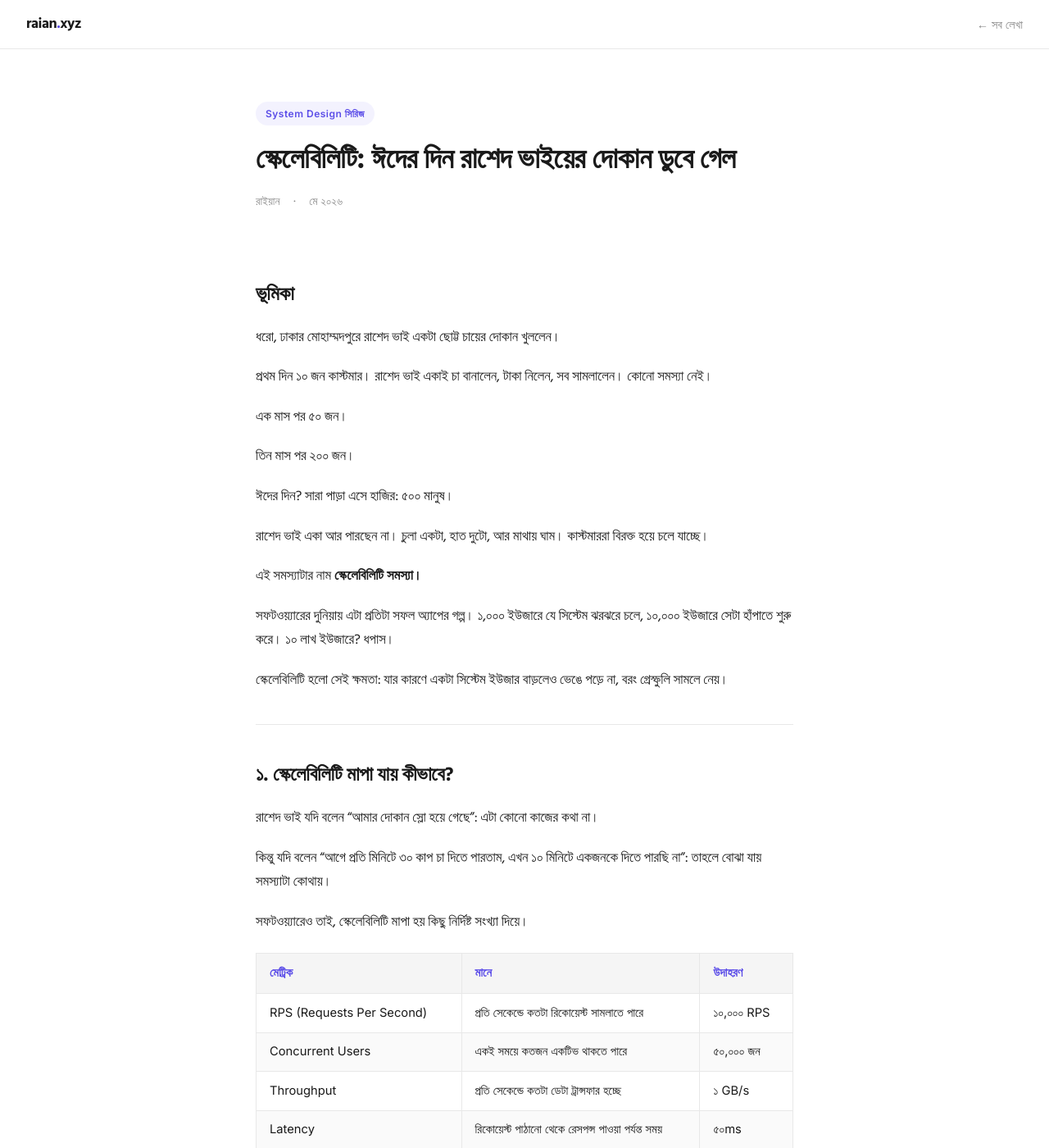
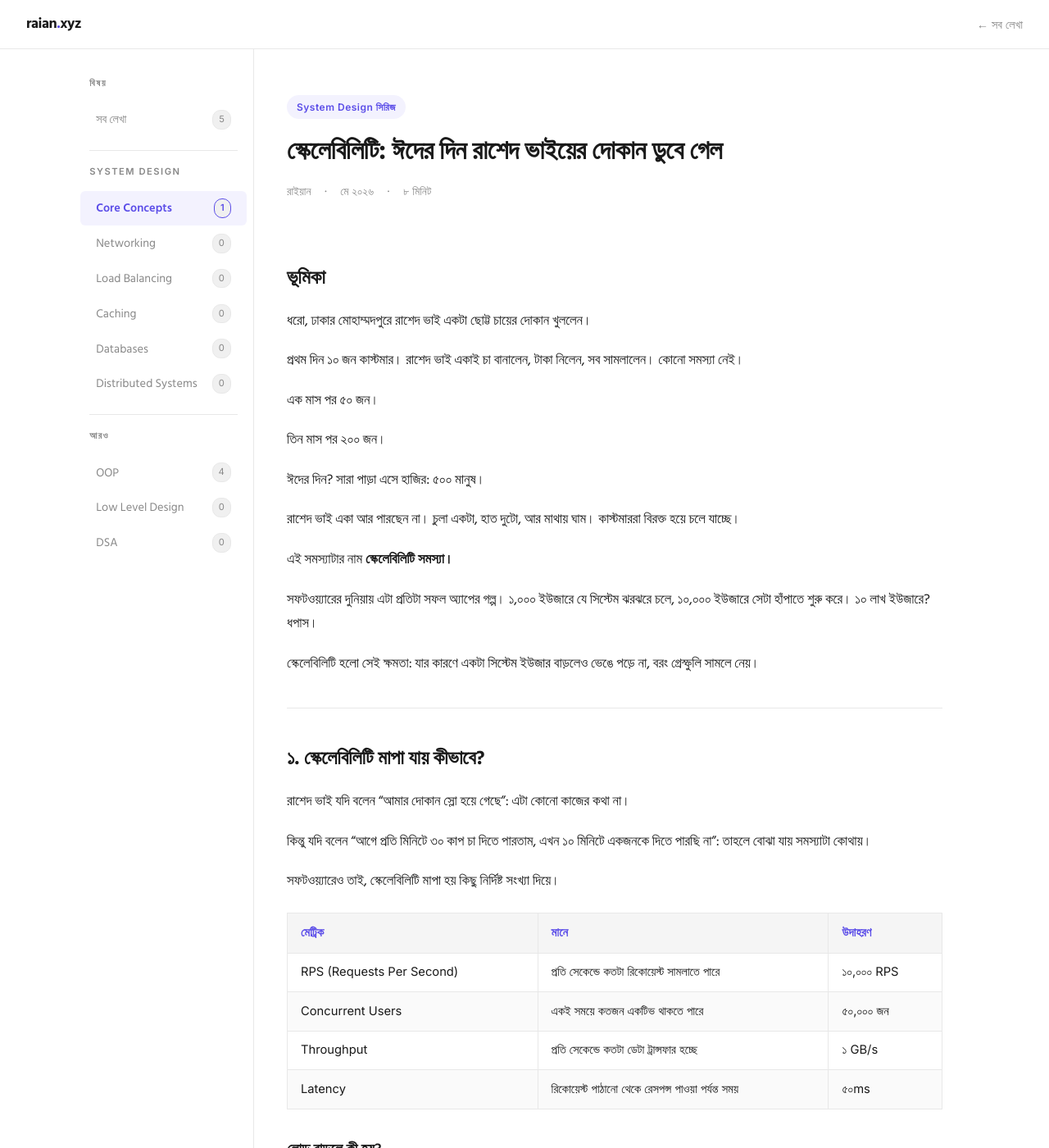
Before and after one commit to raianul/raianul.github.io, a Jekyll site: the page built from system-design/scalability.md, in a window 1280 px wide and 1400 px high. Shown: the whole window at 82% size. Built offline with Jekyll 4.4.1, drawn with Linux system fonts in a browser that asks for light colours.

Commit message:
Add sidebar to post layout for consistent navigation
Co-Authored-By: Claude Sonnet 4.6 <noreply@anthropic.com>

```diff
--- a/_layouts/post.html
+++ b/_layouts/post.html
@@ -25,7 +25,9 @@
       --muted: #888;
       --accent: #5b4de8;
       --accent-soft: #5b4de812;
+      --tag-bg: #f0f0f0;
       --code-bg: #f6f8fa;
+      --sidebar-width: 220px;
     }
 
     body {
@@ -61,17 +64,78 @@
       text-decoration: none;
       font-size: 0.9rem;
       font-family: 'Inter', sans-serif;
-      display: flex;
-      align-items: center;
-      gap: 0.4rem;
       transition: color 0.2s;
     }
     .nav-back:hover { color: var(--text); }
 
+    /* LAYOUT */
+    .layout {
+      display: flex;
+      max-width: 1100px;
+      margin: 0 auto;
+      min-height: calc(100vh - 60px);
+    }
+
+    /* SIDEBAR */
+    .sidebar {
+      width: var(--sidebar-width);
+      flex-shrink: 0;
+      border-right: 1px solid var(--border);
+      padding: 2rem 0;
+      position: sticky;
+      top: 60px;
+      height: calc(100vh - 60px);
+      overflow-y: auto;
+    }
+    .sidebar-label {
+      font-size: 0.7rem;
+      font-weight: 600;
+      color: var(--muted);
+      letter-spacing: 1.5px;
+      text-transform: uppercase;
+      font-family: 'Inter', sans-serif;
+      padding: 0 1.2rem 0.8rem;
+    }
+    .sidebar-item {
+      display: flex;
+      align-items: center;
+      justify-content: space-between;
+      padding: 0.55rem 1.2rem;
+      border-radius: 6px;
+      margin: 0 0.5rem;
+      font-size: 0.9rem;
+      color: var(--muted);
+      transition: all 0.15s;
+      text-decoration: none;
+    }
+    .sidebar-item:hover { background: var(--surface); color: var(--text); }
+    .sidebar-item.active { background: var(--accent-soft); color: var(--accent); font-weight: 600; }
+    .sidebar-count {
+      font-size: 0.7rem;
+      background: var(--tag-bg);
+      border: 1px solid var(--border);
+      color: var(--muted);
+      padding: 1px 7px;
+      border-radius: 10px;
+      font-family: 'Inter', sans-serif;
+    }
+    .sidebar-item.active .sidebar-count { border-color: var(--accent); color: var(--accent); }
+    .sidebar-divider {
+      border: none;
+      border-top: 1px solid var(--border);
+      margin: 1rem 1.2rem;
+    }
+
+    /* MAIN */
+    .main {
+      flex: 1;
+      min-width: 0;
+      padding: 0 2.5rem;
+    }
+
+    /* ARTICLE HEADER */
     .article-header {
-      max-width: 720px;
-      margin: 0 auto;
-      padding: 4rem 2rem 2.5rem;
+      padding: 3.5rem 0 2rem;
     }
     .article-series {
       display: inline-block;
@@ -86,7 +150,7 @@
       letter-spacing: 0.5px;
     }
     .article-title {
-      font-size: 2.2rem;
+      font-size: 2rem;
       font-weight: 700;
       line-height: 1.3;
       letter-spacing: -0.5px;
@@ -100,10 +164,9 @@
       font-family: 'Inter', sans-serif;
     }
 
+    /* ARTICLE CONTENT */
     .article-content {
-      max-width: 720px;
-      margin: 0 auto;
-      padding: 0 2rem 6rem;
+      padding: 0 0 6rem;
     }
 
     .article-content hr {
@@ -117,13 +180,11 @@
       font-weight: 700;
       margin: 2.5rem 0 1rem;
       letter-spacing: -0.3px;
-      color: var(--text);
     }
     .article-content h3 {
       font-size: 1.15rem;
       font-weight: 600;
       margin: 2rem 0 0.8rem;
-      color: var(--text);
     }
     .article-content h4 {
       font-size: 1rem;
@@ -137,7 +198,7 @@
       font-size: 1.05rem;
     }
 
-    .article-content strong { color: var(--text); font-weight: 600; }
+    .article-content strong { font-weight: 600; }
 
     .article-content table {
       width: 100%;
@@ -157,7 +218,6 @@
     .article-content td {
       padding: 0.65rem 1rem;
       border: 1px solid var(--border);
-      color: var(--text);
     }
     .article-content tr:nth-child(even) td { background: #fafafa; }
 
@@ -178,7 +238,7 @@
       background: var(--surface);
       padding: 2px 6px;
       border-radius: 4px;
-      color: #5b4de8;
+      color: var(--accent);
     }
     .article-content pre code { background: none; padding: 0; color: inherit; }
 
@@ -216,19 +277,83 @@
     }
     footer a { color: var(--accent); text-decoration: none; }
 
-    @media (max-width: 600px) {
+    @media (max-width: 768px) {
+      .sidebar { display: none; }
+      .main { padding: 0 1.2rem; }
       .article-title { font-size: 1.6rem; }
-      .article-content { padding: 0 1.2rem 4rem; }
     }
   </style>
 </head>
 <body>
+
+  {% assign articles = site.pages | where: "layout", "post" | sort: "date" | reverse %}
+  {% assign all_count = articles | size %}
+  {% assign oop_count = articles | where: "category", "oop" | size %}
+  {% assign core_count = articles | where: "category", "core-concepts" | size %}
 
   <nav>
     <a href="/" class="nav-logo">raian<span>.</span>xyz</a>
     <a href="/" class="nav-back">← সব লেখা</a>
   </nav>
 
+  <div class="layout">
+
+    <!-- SIDEBAR -->
+    <aside class="sidebar">
+      <div class="sidebar-label">বিষয়</div>
+
+      <a href="/" class="sidebar-item">
+        সব লেখা
+        <span class="sidebar-count">{{ all_count }}</span>
+      </a>
+
+      <hr class="sidebar-divider"/>
+      <div class="sidebar-label">System Design</div>
+
+      <a href="/" class="sidebar-item {% if page.category == 'core-concepts' %}active{% endif %}">
+        Core Concepts
+        <span class="sidebar-count">{{ core_count }}</span>
+      </a>
+      <a href="/" class="sidebar-item">
+        Networking
+        <span class="sidebar-count">0</span>
+      </a>
+      <a href="/" class="sidebar-item">
+        Load Balancing
+        <span class="sidebar-count">0</span>
+      </a>
+      <a href="/" class="sidebar-item">
+        Caching
+        <span class="sidebar-count">0</span>
+      </a>
+      <a href="/" class="sidebar-item">
+        Databases
+        <span class="sidebar-count">0</span>
+      </a>
+      <a href="/" class="sidebar-item">
+        Distributed Systems
+        <span class="sidebar-count">0</span>
+      </a>
+
+      <hr class="sidebar-divider"/>
+      <div class="sidebar-label">আরও</div>
+
+      <a href="/" class="sidebar-item {% if page.category == 'oop' %}active{% endif %}">
+        OOP
+        <span class="sidebar-count">{{ oop_count }}</span>
+      </a>
+      <a href="/" class="sidebar-item">
+        Low Level Design
+        <span class="sidebar-count">0</span>
+      </a>
+      <a href="/" class="sidebar-item">
+        DSA
+        <span class="sidebar-count">0</span>
+      </a>
+    </aside>
+
+    <!-- MAIN -->
+    <main class="main">
       <header class="article-header">
         <div class="article-series">{{ page.series }}</div>
         <h1 class="article-title">{{ page.title }}</h1>
@@ -236,12 +361,17 @@
           <span>রাইয়ান</span>
           <span>·</span>
           <span>{{ page.date_bn }}</span>
+          <span>·</span>
+          <span>{{ page.read_time }}</span>
         </div>
       </header>
 
       <article class="article-content">
         {{ content }}
       </article>
+    </main>
+
+  </div>
 
   <footer>
     <p>বানিয়েছে <a href="https://github.com/raianul">রাইয়ান</a> · <a href="https://raian.xyz">raian.xyz</a></p>
```
Also changed, not shown: other parts of _layouts/post.html (+2 -0 lines). Lines whose indentation alone changed are shown as unchanged.
